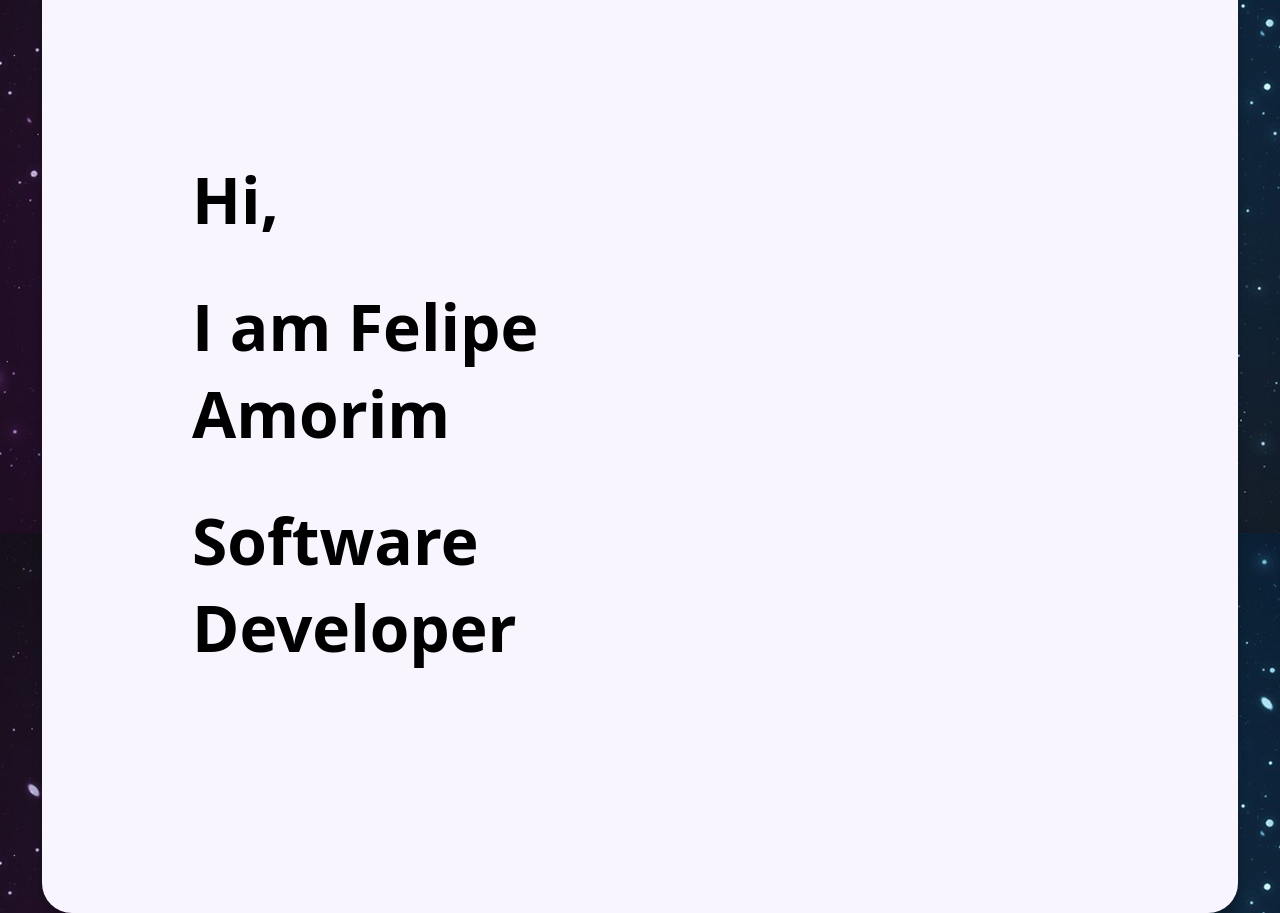
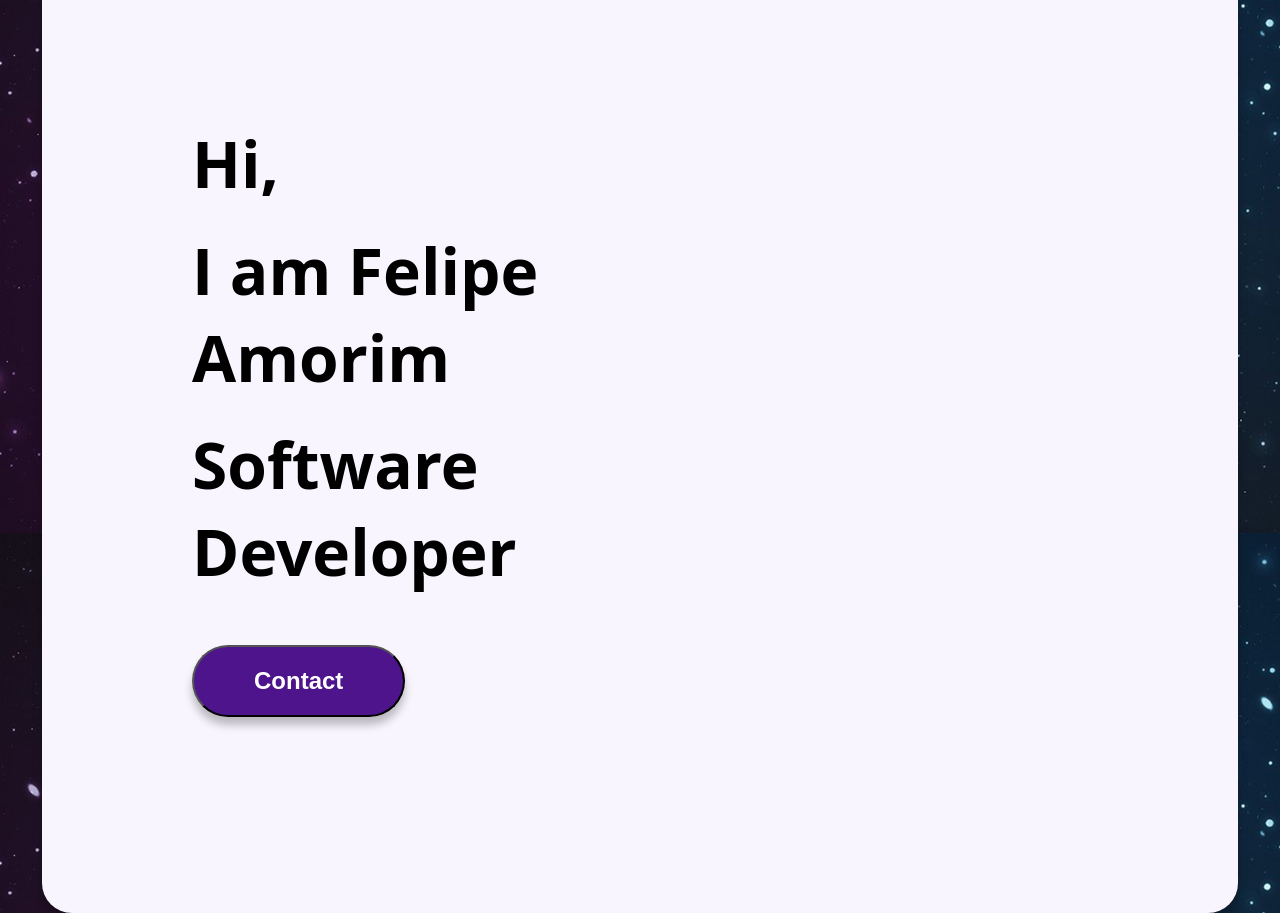
Before and after one commit to LipeAKugel/Portfolio, a Next.js app: page / in a window 1280 px wide. Shown: the part 267-1180 px from the top of the page. Built offline with nearby package versions, Linux system fonts and the light colour scheme.

Commit message:
:bulb: creating button component

```diff
--- a/src/app/page.js
+++ b/src/app/page.js
@@ -1,6 +1,16 @@
+"use client";
+import Button from "@/components/button"
 import styles from "../styles/app/home.module.css"
+import { useRouter } from "next/navigation";
 
 export default function Home() {
+
+  const router = useRouter();
+
+  const redirectToContact = () => {
+    router.push("/contact");
+  }
+
   return (
     <div className={styles.container}>
 
@@ -9,6 +19,7 @@ export default function Home() {
           <h1>Hi,</h1>
           <h1>I am Felipe Amorim</h1>
           <h1>Software Developer</h1>
+          <Button label="Contact" onClick={() => redirectToContact()}/>
         </div>
         <div className={styles.rightcontent}>
 
--- /dev/null
+++ b/src/components/button.js
@@ -0,0 +1,9 @@
+import styles from "../styles/components/button.module.css"
+
+export default function Button({ label, onClick }) {
+  return (
+    <button className={styles.button} onClick={onClick}>
+      {label}
+    </button>
+  )
+}
--- a/src/styles/app/home.module.css
+++ b/src/styles/app/home.module.css
@@ -28,7 +28,11 @@
 
 .leftcontent h1 {
   font-size: 64px;
-  margin: 20px 0px;
+  margin: 10px 0px;
+}
+
+.leftcontent button {
+  margin-top: 40px;
 }
 
 .rightcontent {
--- /dev/null
+++ b/src/styles/components/button.module.css
@@ -0,0 +1,15 @@
+.button {
+  background-color: #4D148C;
+  border-radius: 40px;
+  color: #FFFFFF;
+  box-shadow: 0px 8px 8px 0px rgba(0, 0, 0, 0.25);
+  padding: 20px 60px;
+  font-size: 24px;
+  font-weight: bold;
+  cursor: pointer;
+  transition: 0.5s;
+}
+
+.button:hover {
+  background-color: #811AC0;
+}
--- a/src/styles/components/navbar.module.css
+++ b/src/styles/components/navbar.module.css
@@ -29,4 +29,9 @@
 .notactivelink {
   color: black;
   text-decoration: none;
+  transition: 0.5s;
 }
+
+.notactivelink:hover {
+  color: #811AC0;
+}
```
